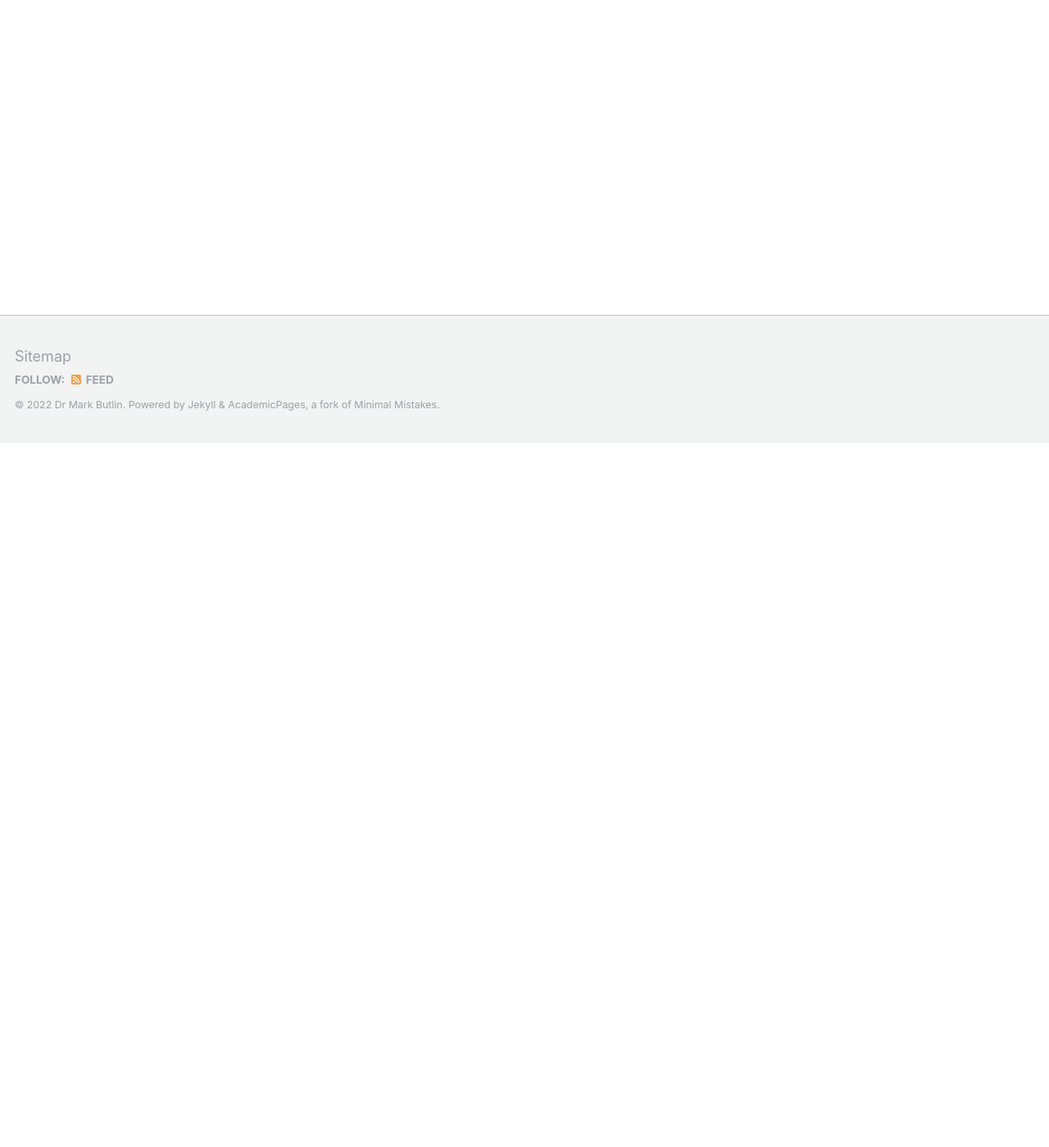
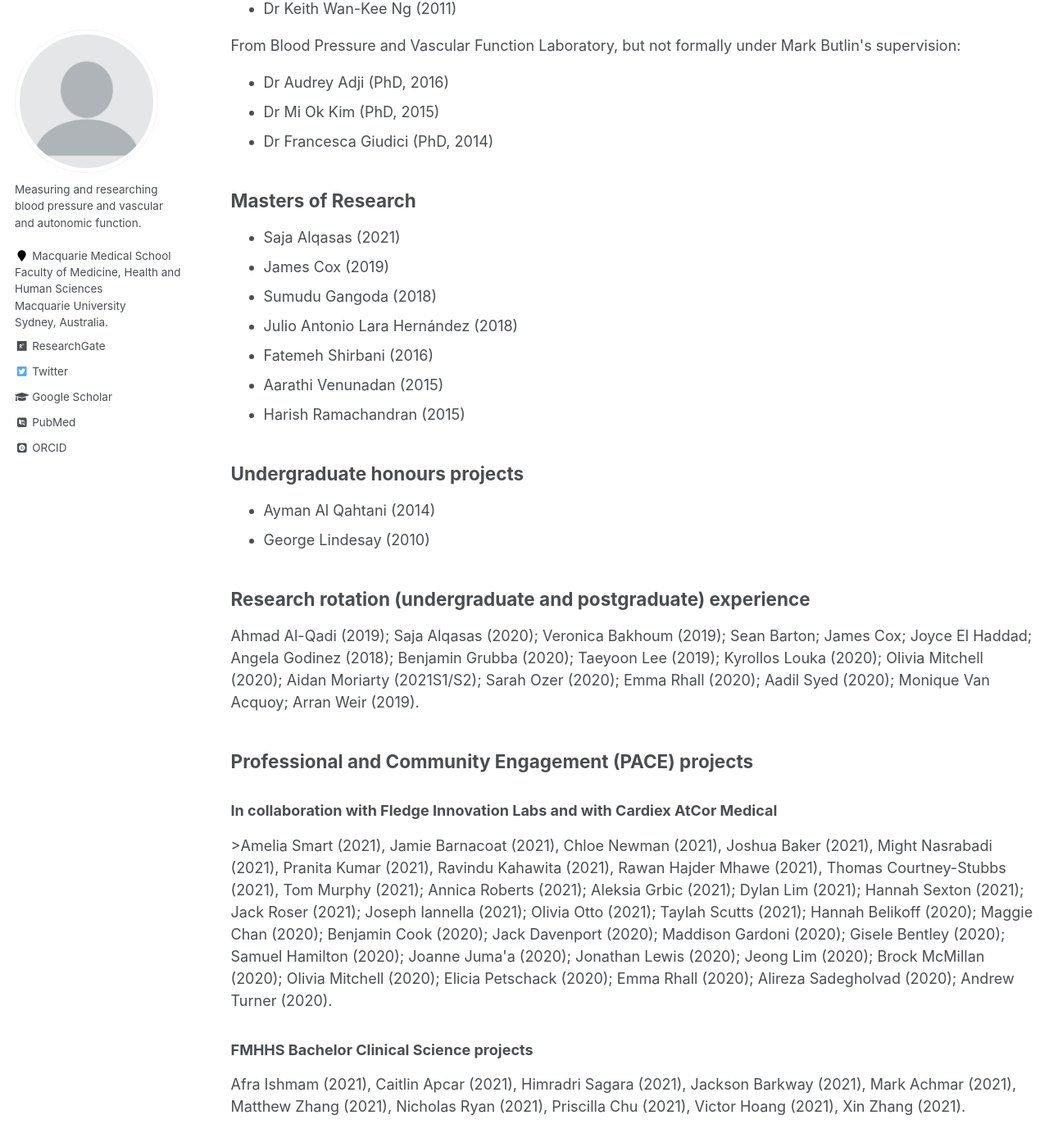
Before and after one commit to bpaflab/bpaflab.github.io, a Jekyll site: the page built from _pages/alumni.html, in a window 1280 px wide and 1400 px high, scrolled down 860 px. Shown: the whole window at 82% size. Built offline with Jekyll 4.4.1, drawn with Linux system fonts in a browser that asks for light colours; some web fonts are replaced; some of the changed text lies outside the part shown.

Commit message:
Added BPVF alumni.

```diff
--- a/_pages/alumni.html
+++ b/_pages/alumni.html
@@ -12,4 +12,60 @@ author_profile: true
   {% include archive-single.html %}
 {% endfor %}
 
-<p>Under construction.</p>
+<h2>Past staff</h2>
+<ul>
+    <li>Dr Sumudu Gangoda (2020, 2021)</li>
+    <li>Paulina Szwaja (2020)</li>
+    <li>Dr Bart Spronck (2016-2017)</li>
+    <li>Dr Martin Turner (2012-2014)</li>
+</ul>
+
+
+<h2>Doctor of Philosophy (PhD)</h2>
+<ul>
+    <li>Dr Kingsley Duru (2021)</li>
+    <li>Dr Mahdieh Rezaeian (2019)</li>
+    <li>Dr Alireza Rezvani Sharif (2018)</li>
+    <li>Dr Sumudu Gangoda (2018)</li>
+    <li>Dr Djahida Bedja (2016)</li>
+    <li>Dr Parisa Kouchaki (2016)</li>
+    <li>Dr Isabella Tan (2016)</li>
+    <li>Dr Kayla Viegas (2014)</li>
+    <li>Dr George Lindesay (2013)</li>
+    <li>Dr Azadeh Farnoush (2012)</li>
+    <li>Dr Mojtaba Golzan (2012)</li>
+    <li>Dr Keith Wan-Kee Ng (2011)</li>
+</ul>
+From Blood Pressure and Vascular Function Laboratory, but not formally under Mark Butlin's supervision:
+<ul>
+    <li>Dr Audrey Adji (PhD, 2016)</li>
+    <li>Dr Mi Ok Kim (PhD, 2015)</li>
+    <li>Dr Francesca Giudici (PhD, 2014)</li>
+</ul>
+
+<h2>Masters of Research</h2>
+<ul>
+    <li>Saja Alqasas (2021)</li>
+    <li>James Cox (2019)</li>
+    <li>Sumudu Gangoda (2018)</li>
+    <li>Julio Antonio Lara Hernández (2018)</li>
+    <li>Fatemeh Shirbani (2016)</li>
+    <li>Aarathi Venunadan (2015)</li>
+    <li>Harish Ramachandran (2015)</li>
+</ul>
+
+<h2>Undergraduate honours projects</h2>
+<ul>
+    <li>Ayman Al Qahtani (2014)</li>
+    <li>George Lindesay (2010)</li>
+</ul>
+
+<h2>Research rotation (undergraduate and postgraduate) experience</h2>
+<p>Ahmad Al-Qadi (2019); Saja Alqasas (2020); Veronica Bakhoum (2019); Sean Barton; James Cox; Joyce El Haddad; Angela Godinez (2018); Benjamin Grubba (2020); Taeyoon Lee (2019); Kyrollos Louka (2020); Olivia Mitchell (2020); Aidan Moriarty (2021S1/S2); Sarah Ozer (2020); Emma Rhall (2020); Aadil Syed (2020); Monique Van Acquoy; Arran Weir (2019).</p>
+
+<h2>Professional and Community Engagement (PACE) projects</h2>
+<h3>In collaboration with Fledge Innovation Labs and with Cardiex AtCor Medical</h3>
+<p>>Amelia Smart (2021), Jamie Barnacoat (2021), Chloe Newman (2021), Joshua Baker (2021), Might Nasrabadi (2021), Pranita Kumar (2021), Ravindu Kahawita (2021), Rawan Hajder Mhawe (2021), Thomas Courtney-Stubbs (2021), Tom Murphy (2021); Annica Roberts (2021); Aleksia Grbic (2021); Dylan Lim (2021); Hannah Sexton (2021); Jack Roser (2021); Joseph Iannella (2021); Olivia Otto (2021); Taylah Scutts (2021); Hannah Belikoff (2020); Maggie Chan (2020); Benjamin Cook (2020); Jack Davenport (2020); Maddison Gardoni (2020); Gisele Bentley (2020); Samuel Hamilton (2020); Joanne Juma'a (2020); Jonathan Lewis (2020); Jeong Lim (2020); Brock McMillan (2020); Olivia Mitchell (2020); Elicia Petschack (2020); Emma Rhall (2020); Alireza Sadegholvad (2020); Andrew Turner (2020).</p>
+
+<h3>FMHHS Bachelor Clinical Science projects</h3>
+<p>Afra Ishmam (2021), Caitlin Apcar (2021), Himradri Sagara (2021), Jackson Barkway (2021), Mark Achmar (2021), Matthew Zhang (2021), Nicholas Ryan (2021), Priscilla Chu (2021), Victor Hoang (2021), Xin Zhang (2021).</p>
```
Also changed, not shown: _teaching/2022-MEDI2900.md (+1 -1 lines).
